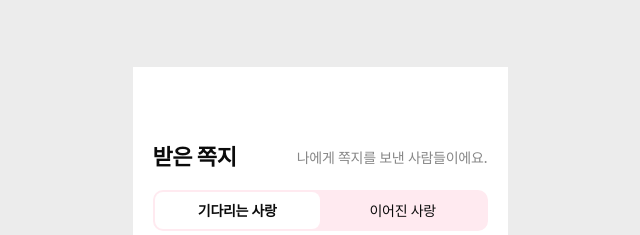
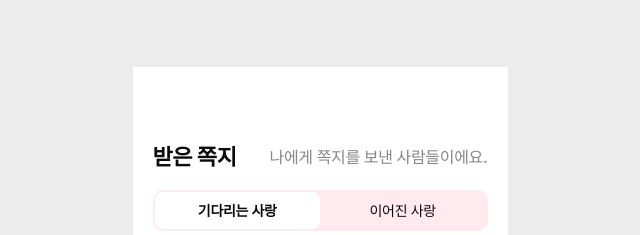
Before and after one commit to SOPT-all/39-SOPKATHON-WEB-WEB2, a React (Vite) app: page /requests in a window 1280 px wide. Shown: the top 235 px of the page, without its empty margins (320-960 px from the left). Built offline with nearby package versions, Linux system fonts and the light colour scheme; no server answers; a web font is replaced by a local one.

Commit message:
fix: 받은 쪽지 상단 설명 글자 크기를 안심장소와 통일

```diff
--- a/src/pages/request/request-page.tsx
+++ b/src/pages/request/request-page.tsx
@@ -86,7 +86,7 @@ const RequestPage = () => {
     <main className="relative flex min-h-0 flex-1 flex-col overflow-hidden bg-white">
       <header className="flex shrink-0 items-center justify-between gap-2 px-5 pt-5 pb-4">
         <h1 className="shrink-0 text-title-b-22">받은 쪽지</h1>
-        <p className="text-right text-text-m-14 text-grey-4">
+        <p className="truncate text-right text-title-m-16 text-grey-4">
           나에게 쪽지를 보낸 사람들이에요.
         </p>
       </header>
```
